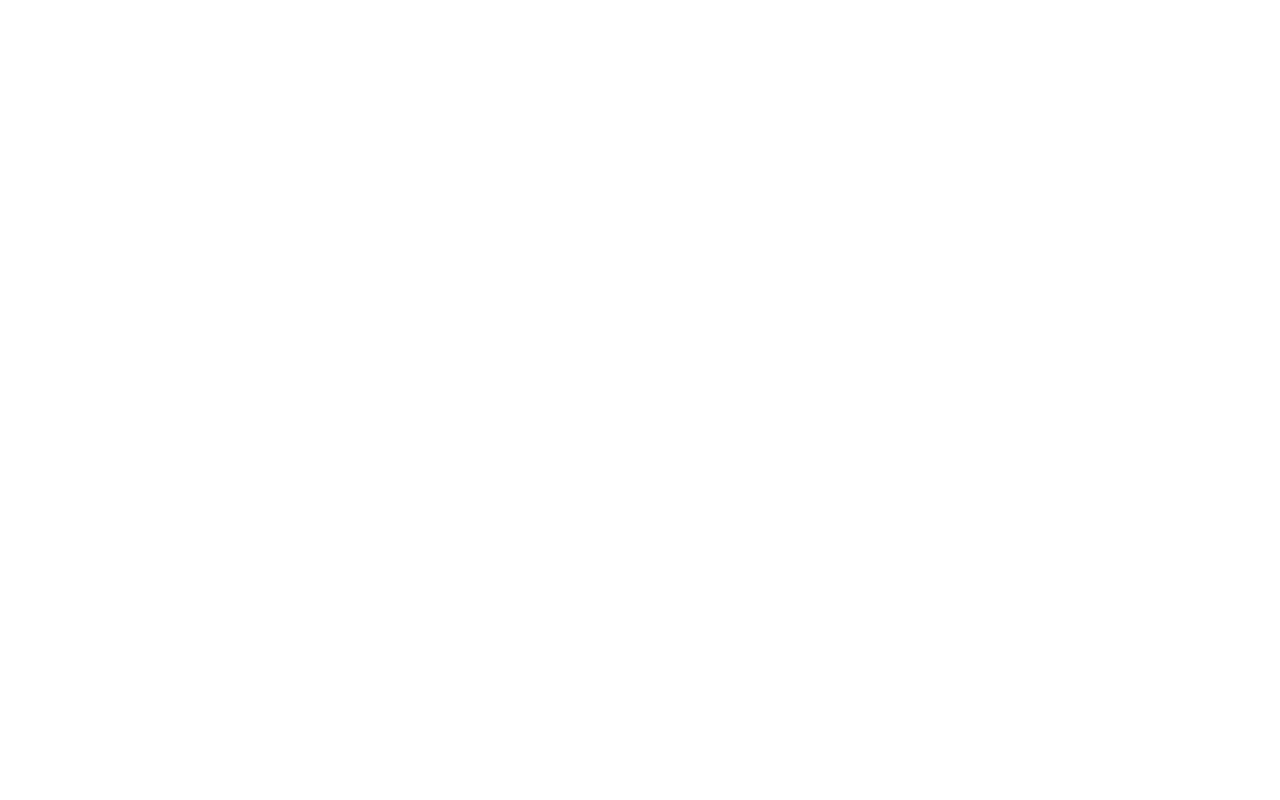
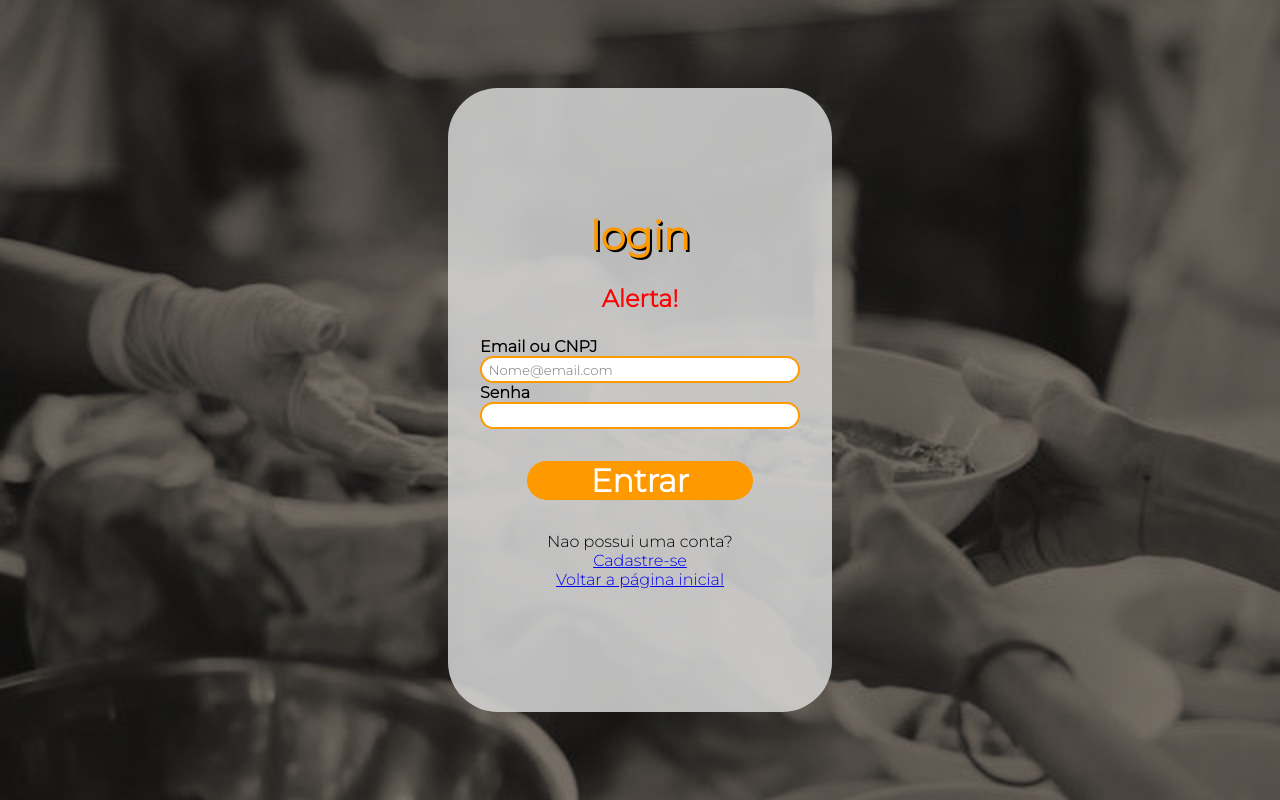
Before and after one commit to Front-End-1ESPW-Grupo-6/GS-Front-End, a plain HTML site: page login.html in a window 1280 px wide. Drawn offline with Linux system fonts and the light colour scheme.

Commit message:
criação da tela de login

```diff
--- a/Css/login.css
+++ b/Css/login.css
@@ -9,29 +9,105 @@
     margin: 0;
     padding: 0;
     box-sizing: border-box;
+    font-family: "Montserrat", sans-serif;
 }
 
 body {
     background-color: #ffffff;
     scroll-behavior: smooth;
-    font-family: "Montserrat", sans-serif;
+    align-items: center;
+    min-height: 100vh;
+    max-height: 100vh;
+}
+
+.base {
+    display: flex;
+    justify-content: center;
+    align-items: center;
+    width: 100%;
+    height: 100%;
+    background-image: url(../Imgs/2c8f0d64-46c8-4b19-affb-9cb99f9c3393.jpg);
+    min-height: 100vh;
+    max-height: 100vh;
+}
+
+.loginContainer {
     display: flex;
     flex-direction: column;
+    justify-content: center;
+    text-align: center;
+    background-color: rgba(217, 217, 217, 0.85);
+    border-radius: 50px;
+    height: 39em;
+    width: 24em;
+    padding: 2em;
+}
+
+.loginTitle {
+    justify-content: center;
     align-items: center;
+    font-size: 2.5em;
+    font-weight: 800;
+    color: #FF9900;
+    text-shadow: 2px 2px black;
 }
+
+.formulario {
+    display: flex;
+    flex-direction: column;
+}
+
+.loginInputs {
+    display: flex;
+    flex-direction: column;
+    text-align: start;
+    font-weight: bold;
+}
+
+.input {
+    background-color: #fff;
+    border: 2px solid #FF9900;
+    border-radius: 21px;
+    width: 100%;
+    height: 2em;
+    padding: 0.5em;
+}
+
+.alert {
+    font-size: 1.5em;
+    font-weight: 800;
+    color: #ff0000;
+    padding: 1em 0;
+}
+
+.login-submit-btn {
+    color: #fff;
+    font-weight: 900;
+    font-size: 2em;
+    padding: 0 2em;
+    background: #FF9900;
+    border-radius: 50px;
+    margin: 1em auto;
+    border: none;
+}
+
 /* Error menssage class */
-.redAlert{
+.redAlert {
     color: red;
 }
-.greenAlert{
+
+.greenAlert {
     color: green;
 }
-.showAlert{
+
+.showAlert {
     visibility: visible;
 }
-.hideAlert{
+
+.hideAlert {
     visibility: hidden;
 }
+
 /* Color change class -- alterar para melhor funcionamento*/
 .darkMode {
     color: #fff;
--- a/login.html
+++ b/login.html
@@ -4,9 +4,36 @@
     <meta charset="UTF-8">
     <meta http-equiv="X-UA-Compatible" content="IE=edge">
     <meta name="viewport" content="width=device-width, initial-scale=1.0">
-    <title>Document</title>
+    <title>FoodLink</title>
+    <link rel="shortcut icon"
+    href="./Imgs/Logo.png"
+    type="image/x-icon">
+    <link rel="stylesheet" href="./Css/login.css">
+    <!-- <script src="./Js/login.js"></script> -->
 </head>
 <body>
-
+    <main class="base">
+        <div class="loginContainer">
+            <h1 class="loginTitle">login</h1>
+            <form class="formulario">
+                <div class="alert">Alerta!</div>
+                <label for="email" class="loginInputs">
+                    <span>Email ou CNPJ</span>
+                    <input class="input" type="text" name="email" id="email-Login-Input" placeholder="Nome@email.com">
+                </label>
+                <label for="senha" class="loginInputs">
+                    <span>Senha</span>
+                    <input class="input" type="password" name="password" id="pass-Login-Input">
+                </label>
+                <button class="login-submit-btn">Entrar</button>
+            </form>
+            <div>
+                <p>Nao possui uma conta?</br><a href="#">Cadastre-se</a></p>
+            </div>
+            <div>
+                <a href="#">Voltar a página inicial</a>
+            </div>
+        </div>
+    </main>
 </body>
 </html>
```
Also changed, not shown: Imgs/2c8f0d64-46c8-4b19-affb-9cb99f9c3393.jpg (added), Imgs/olho-aberto.png (added), Imgs/olho-vermelho.png (added).
